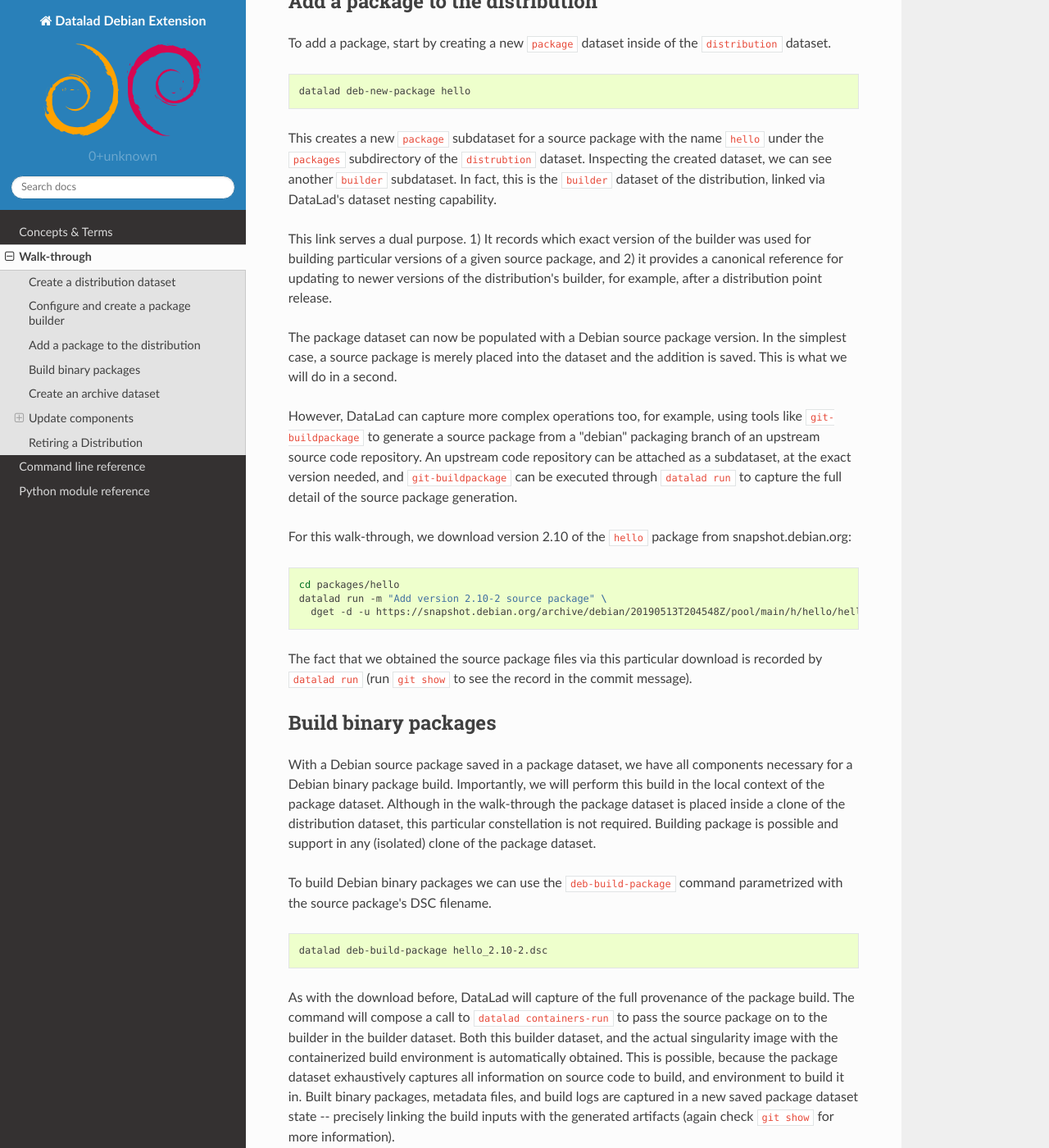
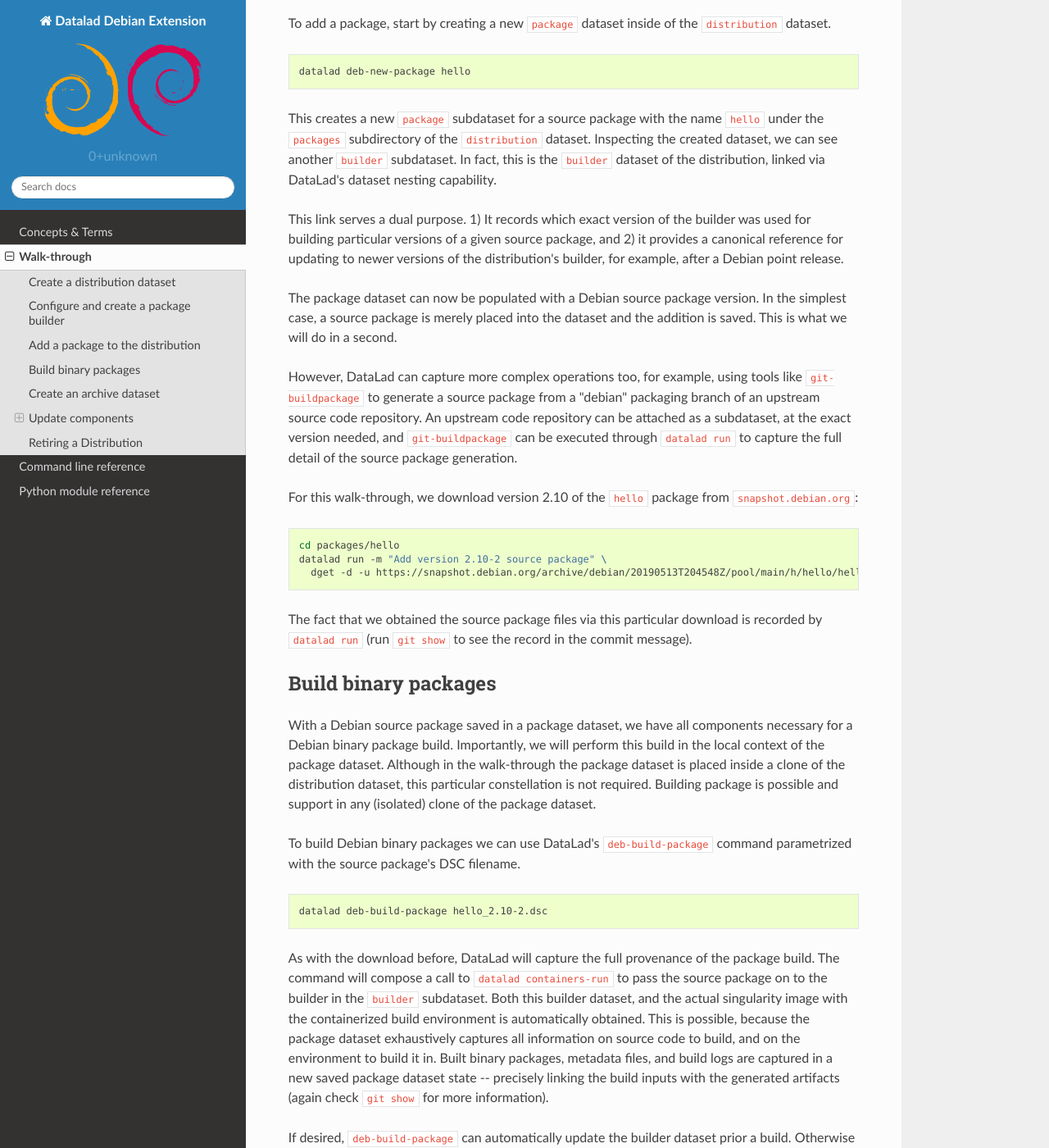
Before and after one commit to psychoinformatics-de/datalad-debian, a Sphinx documentation site: the page built from docs/source/walkthrough.rst, in a window 1280 px wide and 1400 px high, scrolled down 2071 px. Shown: the whole window at 82% size. Built offline with Sphinx 7.4.7 and the Read the Docs theme 2.0.0, drawn with Linux system fonts in a browser that asks for light colours; pages that are not in the unit, such as notebooks, are missing from menus; some of the changed text lies outside the part shown.

Commit message:
distinguish  Debian release and distribution in doc
This commit modifies the walkthrough for distribution
dataset creation and for package building. It clearly
separates referencs tp DataLad's distribution datasets
and to Debian releases by refering to the former as
"distribution" or "distribution dataset", and to the
latter as "Debian release", or "Debian point release"
if point releases are referenced.

The name of the distribution dataset is changed from
the Debian-release specific "bullseye" to the generic
"our-distribution".

A few typos are corrected.

```diff
--- a/docs/source/walkthrough.rst
+++ b/docs/source/walkthrough.rst
@@ -15,20 +15,20 @@
 =============================
 
 A distribution dataset is a DataLad superdataset that contains all necessary
-components to build Debian packages for a particular distribution release.
-This includes the packages' source code, and a build environment.
+components to build Debian packages for a particular Debian release.
+These include the packages' source code, and a build environment.
 
-To create a collection of packages for a particular distribution (e.g. Debian
-11, bullseye), start by creating a ``distribution`` dataset.
+To create a collection of packages, i.e. a distribution, start by creating
+a ``distribution`` dataset.
 
 .. code-block:: bash
 
-   datalad deb-new-distribution bullseye
-   cd bullseye
+   datalad deb-new-distribution our-distribution
+   cd our-distribution
 
-This creates the ``distribution`` dataset "bullseye". Despite the name, the
+This creates the ``distribution`` dataset "our-distribution". The
 generated dataset is still pretty generic, and not anyhow tailored to a
-particular distribution yet.
+particular Debian release yet.
 
 Besides the distribution superdataset, a ``builder`` subdataset was created too.
 It contains the subdirectories:
@@ -52,9 +52,9 @@
 ======================================
 
 Before we can start building Debian packages, the ``builder`` subdataset must
-be configured to provide one or more build environments for the respective
-distribution and target CPU architecture. Start by configuring the builder for
-the specific distribution release.
+be configured to provide one or more build environments for the targeted
+Debian release and the target CPU architecture. Start by configuring the builder
+for the specific Debian release, e.g. for "bullseye".
 
 .. code-block:: bash
 
@@ -73,11 +73,11 @@
    datalad deb-bootstrap-builder --dataset builder
 
 The ``builder`` dataset now contains a container image that can be used for
-building packages. Using singularity, the entire container acts as a single
-executable that takes a Debian source package as input and builds Debian binary
-packages in its environment as output. The generated container image is
-registered in the ``builder`` dataset for use by the datalad-container
-extension and its ``containers-run`` command.
+building packages. The generated container image is registered in the
+``builder`` dataset for use by the datalad-container extension and its
+``containers-run`` command. Using singularity, the entire container acts as a
+single executable that takes a Debian source package as input and builds
+Debian binary packages in its environment as output.
 
 With the builder prepared, we can safe the resulting state of the builder
 in the ``distribution`` dataset.
@@ -115,7 +115,7 @@
    datalad deb-new-package hello
 
 This creates a new ``package`` subdataset for a source package with the name
-``hello`` under the ``packages`` subdirectory of the ``distrubtion`` dataset.
+``hello`` under the ``packages`` subdirectory of the ``distribution`` dataset.
 Inspecting the created dataset, we can see another ``builder`` subdataset.  In
 fact, this is the ``builder`` dataset of the distribution, linked via DataLad's
 dataset nesting capability.
@@ -123,7 +123,7 @@
 This link serves a dual purpose. 1) It records which exact version of the
 builder was used for building particular versions of a given source package,
 and 2) it provides a canonical reference for updating to newer versions of the
-distribution's builder, for example, after a distribution point release.
+distribution's builder, for example, after a Debian point release.
 
 The package dataset can now be populated with a Debian source package version.
 In the simplest case, a source package is merely placed into the dataset and
@@ -137,7 +137,7 @@
 full detail of the source package generation.
 
 For this walk-through, we download version 2.10 of the ``hello`` package from
-snapshot.debian.org:
+``snapshot.debian.org``:
 
 .. code-block:: bash
 
@@ -160,23 +160,23 @@
 particular constellation is not required. Building package is possible and support
 in any (isolated) clone of the package dataset.
 
-To build Debian binary packages we can use the ``deb-build-package`` command
+To build Debian binary packages we can use DataLad's ``deb-build-package`` command
 parametrized with the source package's DSC filename.
 
 .. code-block:: bash
 
    datalad deb-build-package hello_2.10-2.dsc
 
-As with the download before, DataLad will capture of the full provenance of the
+As with the download before, DataLad will capture the full provenance of the
 package build. The command will compose a call to ``datalad containers-run`` to
-pass the source package on to the builder in the builder dataset. Both this
+pass the source package on to the builder in the ``builder`` subdataset. Both this
 builder dataset, and the actual singularity image with the containerized build
 environment is automatically obtained. This is possible, because the package
 dataset exhaustively captures all information on source code to build, and
-environment to build it in. Built binary packages, metadata files, and build logs
-are captured in a new saved package dataset state -- precisely linking the
-build inputs with the generated artifacts (again check ``git show`` for more
-information).
+on the environment to build it in. Built binary packages, metadata files, and
+build logs are captured in a new saved package dataset state -- precisely
+linking the build inputs with the generated artifacts (again check
+``git show`` for more information).
 
 If desired, ``deb-build-package`` can automatically update the builder dataset
 prior a build. Otherwise the build is done using whatever builder environment
```
Also changed, not shown: other parts of docs/source/walkthrough.rst (+3 -3 lines).
